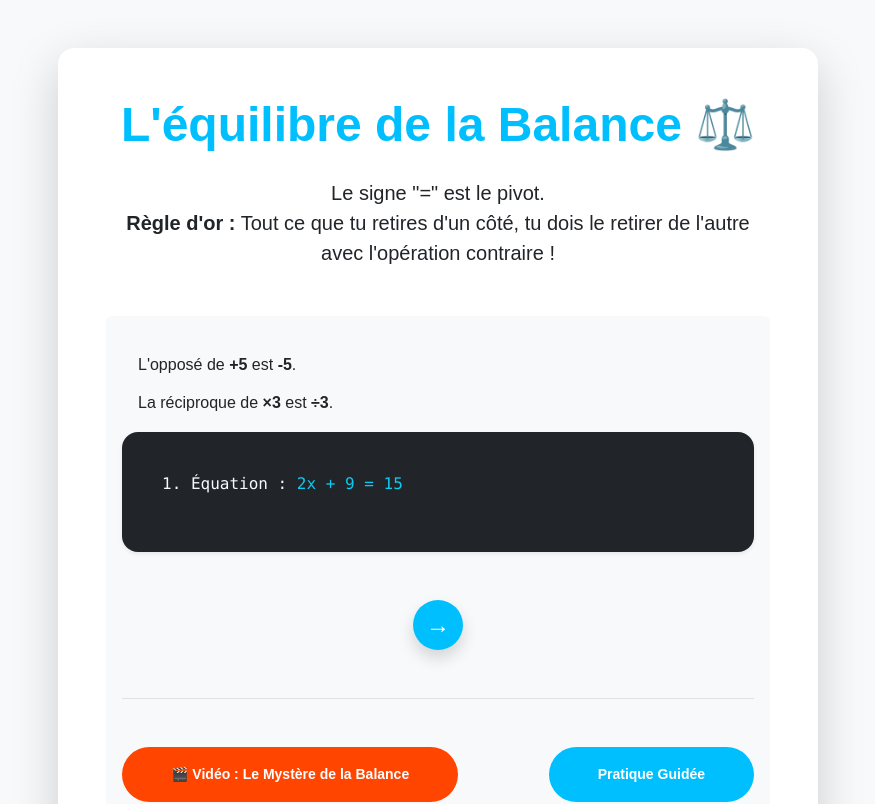
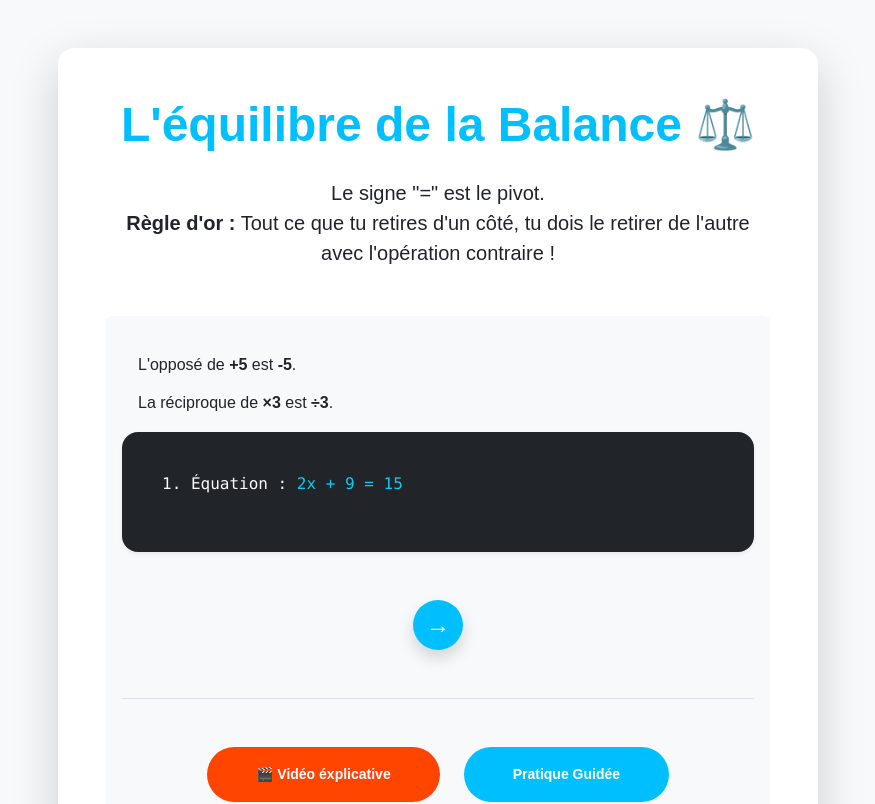
Before and after one commit to agbeSimi/litterAI, a React (Vite) app: page /modelage in a window 1280 px wide. Shown: the top 804 px of the page, without its empty margins (202-1077 px from the left). Built offline with nearby package versions, Linux system fonts and the light colour scheme.

Commit message:
modification pour avoir des boutons bien aligné

```diff
--- a/src/pages/Modelage.jsx
+++ b/src/pages/Modelage.jsx
@@ -44,7 +44,7 @@ function Modelage() {
 
 
             {/* --- Actions --- */}
-            <footer className="d-flex justify-content-between mt-5 pt-4 border-top">
+            <footer className="d-flex justify-content-center gap-4 mt-5 pt-4 border-top">
               <motion.div
                 // Animation au survol (Effet de lévitation)
                 whileHover={{
@@ -55,7 +55,7 @@ function Modelage() {
               >
 
                 <button onClick={goToVideo} className="btn btn-sm px-md-5 py-md-3 px-4 rounded-pill fw-bold d-flex flex-wrap justify-content-center gap-3 mt-4" style={{ backgroundColor: 'orangered', color: 'white' }}>
-                  🎬 Vidéo : Le Mystère de la Balance
+                  🎬 Vidéo éxplicative
                 </button>
               </motion.div>
               <motion.div
@@ -66,7 +66,7 @@ function Modelage() {
                   scale: 1.02
                 }}
               >
-                <button className="btn btn-sm px-md-5 py-md-3 rounded-pill fw-bold d-flex flex-wrap justify-content-center gap-3 mt-4" style={{ backgroundColor: 'deepskyblue', color: 'white' }}>
+                <button className="btn btn-sm px-md-5 py-md-3 px-4 rounded-pill fw-bold d-flex flex-wrap justify-content-center gap-3 mt-4" style={{ backgroundColor: 'deepskyblue', color: 'white' }}>
                   Pratique Guidée
                 </button>
               </motion.div>
```
